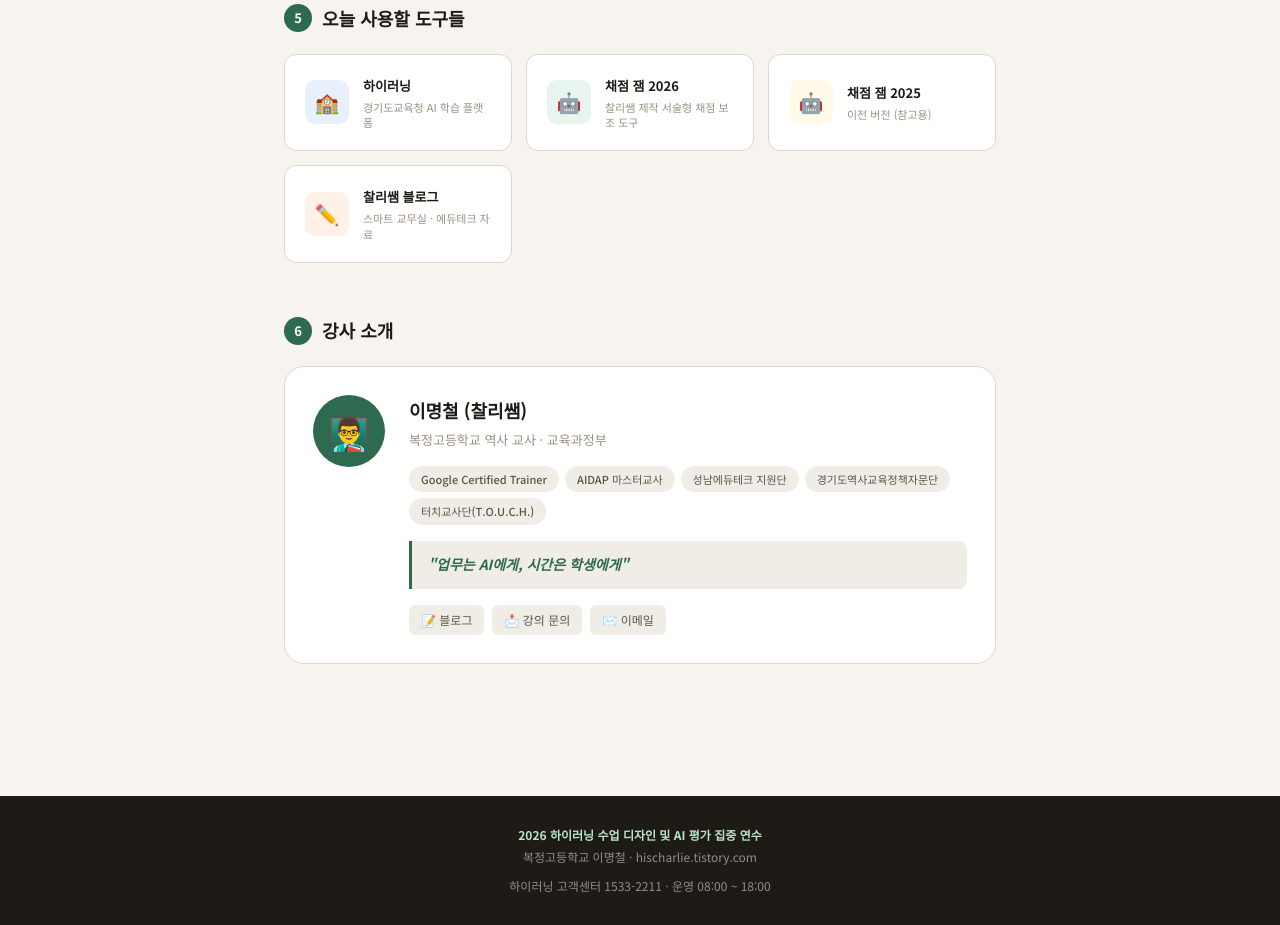
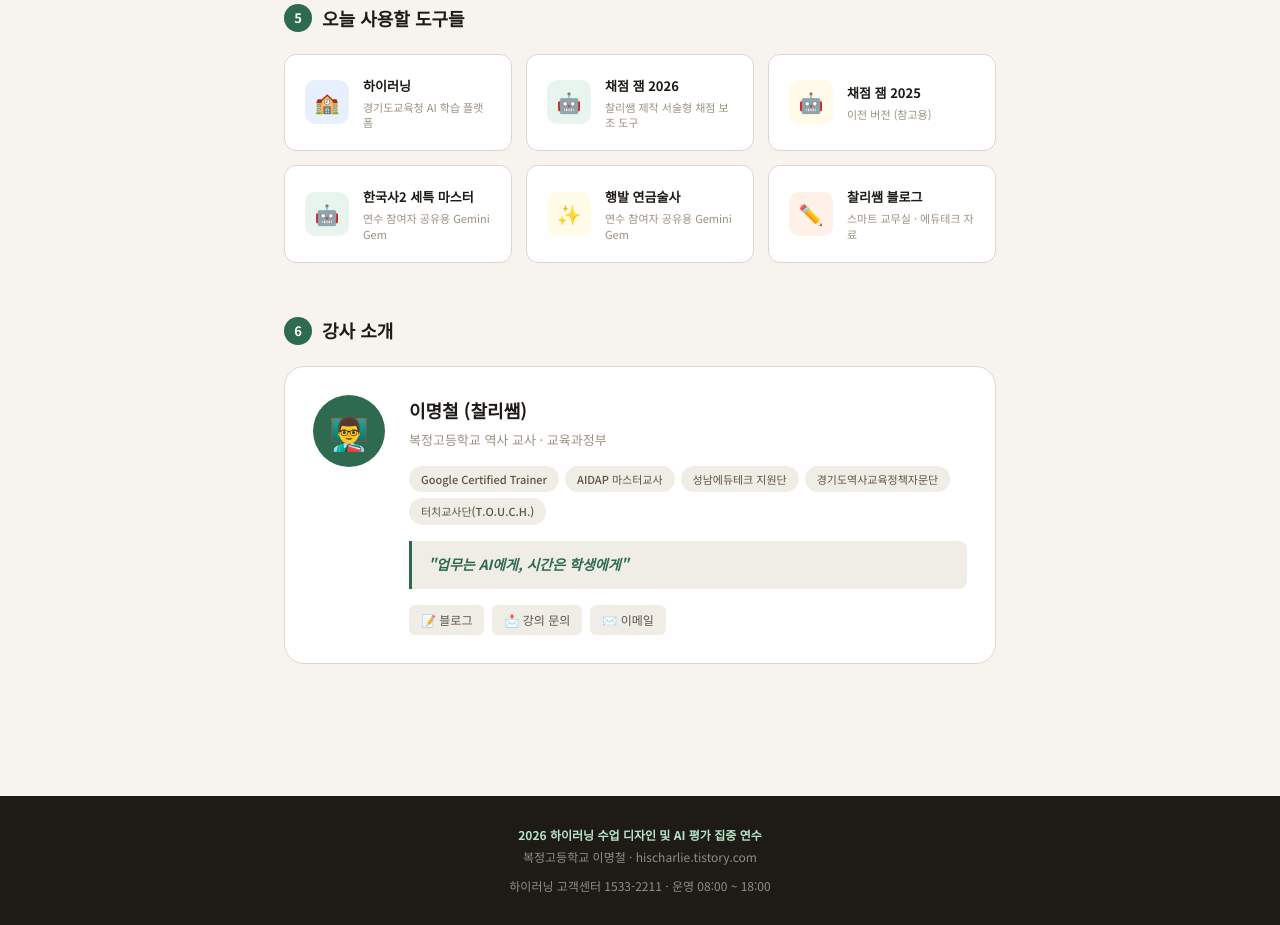
Before and after one commit to gtmc-history/hilearning-ai-assessment-workshop, a plain HTML site: page index.html in a window 1280 px wide. Shown: the part 3450-4375 px from the top of the page. Drawn offline with Linux system fonts and the light colour scheme.

Commit message:
Add files via upload

```diff
--- a/index.html
+++ b/index.html
@@ -820,28 +820,42 @@
       <h2>오늘 사용할 도구들</h2>
     </div>
     <div class="tool-grid">
-      <a href="https://hi.goe.go.kr" target="_blank" class="tool-card">
+      <a href="https://hi.goe.go.kr" target="_blank" rel="noopener" class="tool-card">
         <div class="tool-icon blue">🏫</div>
         <div>
           <p class="tool-name">하이러닝</p>
           <p class="tool-desc">경기도교육청 AI 학습 플랫폼</p>
         </div>
       </a>
-      <a href="https://gemini.google.com/gem/1FRLpd0pc1_gBhLeqUyYo0WA8l981T81_?usp=sharing" target="_blank" class="tool-card">
+      <a href="https://gemini.google.com/gem/1FRLpd0pc1_gBhLeqUyYo0WA8l981T81_?usp=sharing" target="_blank" rel="noopener" class="tool-card">
         <div class="tool-icon green">🤖</div>
         <div>
           <p class="tool-name">채점 잼 2026</p>
           <p class="tool-desc">찰리쌤 제작 서술형 채점 보조 도구</p>
         </div>
       </a>
-      <a href="https://gemini.google.com/gem/16Ruv9idXy_51Vh9WyI1leTnW0Goc5m2Z?usp=sharing" target="_blank" class="tool-card">
+      <a href="https://gemini.google.com/gem/16Ruv9idXy_51Vh9WyI1leTnW0Goc5m2Z?usp=sharing" target="_blank" rel="noopener" class="tool-card">
         <div class="tool-icon yellow">🤖</div>
         <div>
           <p class="tool-name">채점 잼 2025</p>
           <p class="tool-desc">이전 버전 (참고용)</p>
         </div>
       </a>
-      <a href="https://hischarlie.tistory.com" target="_blank" class="tool-card">
+      <a href="https://gemini.google.com/gem/1z_aFoxyvxe_W6JTzTHlDDTKCc0w3BRYD?usp=sharing" target="_blank" rel="noopener" class="tool-card">
+        <div class="tool-icon green">🤖</div>
+        <div>
+          <p class="tool-name">한국사2 세특 마스터</p>
+          <p class="tool-desc">연수 참여자 공유용 Gemini Gem</p>
+        </div>
+      </a>
+      <a href="https://gemini.google.com/gem/1eA8g9kwvyb0dLk2mWyaFMR06JuB1sG_D?usp=sharing" target="_blank" rel="noopener" class="tool-card">
+        <div class="tool-icon yellow">✨</div>
+        <div>
+          <p class="tool-name">행발 연금술사</p>
+          <p class="tool-desc">연수 참여자 공유용 Gemini Gem</p>
+        </div>
+      </a>
+      <a href="https://hischarlie.tistory.com" target="_blank" rel="noopener" class="tool-card">
         <div class="tool-icon orange">✏️</div>
         <div>
           <p class="tool-name">찰리쌤 블로그</p>
```
